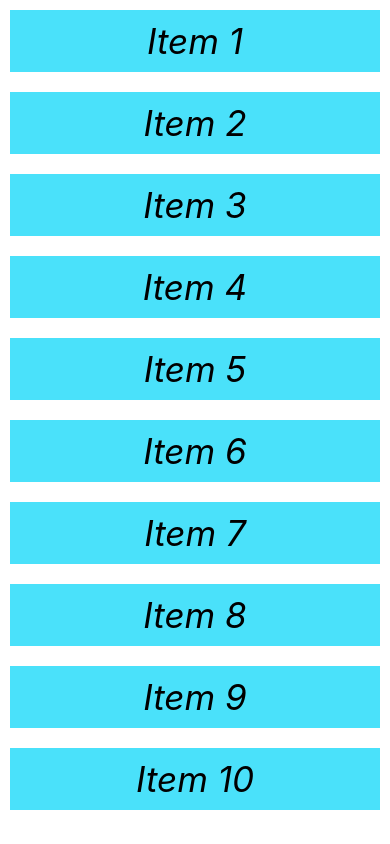
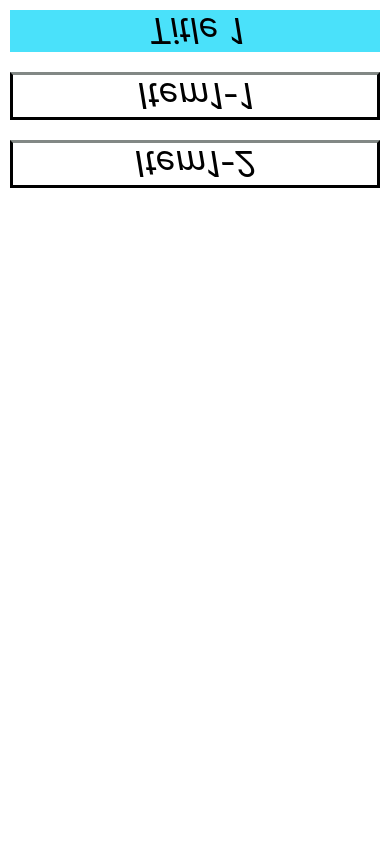
Before and after one commit to Muhibullah-09/Learn_React_Native, a React Native app: screen / in a window 390 px wide. Built offline with nearby package versions, Linux system fonts and the light colour scheme.

Commit message:
add new topic

```diff
--- a/App.js
+++ b/App.js
@@ -1,11 +1,9 @@
 import React from 'react';
-// import Layout from './src/components/Layout';
-import ListScrollViewRefreshControl from './src/components/ListScrollViewRefreshControl';
-// import {View , Text} from 'react-native';
+import SectionListTest from './src/components/SectionListTest';
 
 const App = () => {
   return (
-    <ListScrollViewRefreshControl />
+    <SectionListTest />
   );
 }
 export default App;
--- /dev/null
+++ b/src/components/SectionListTest.js
@@ -0,0 +1,75 @@
+import React, { useState } from 'react';
+import { View, Text, StyleSheet, ScrollView, RefreshControl, FlatList, SectionList } from 'react-native';
+
+
+function SectionListTest() {
+    const [Count , setCount] = useState(1);
+    const [Items, setItems] = useState([
+        {
+            header: `Title ${Count}`,
+            data: [`Item${Count}-1`, `Item${Count}-${Count+1}`],
+        },
+    ]);
+    const [Refreshing, setRefreshing] = useState(false);
+    const onRefresh = () => {
+        setRefreshing(true);
+        setItems([...Items, { header:`Title ${Count+1}`,data:[`Item${Count+1}-1`,`Item${Count+1}-2`] }]);
+        setCount(Count + 1);
+        setRefreshing(false);
+    }
+    return (
+        <SectionList
+            inverted
+            keyExtractor={(item, index) => index.toString()}
+            sections={Items}
+            renderItem={({ item }) => (
+                <Text style={styles.text}>{item}</Text>
+            )}
+            renderSectionHeader={({ section }) => (
+                <View style={styles.items}>
+                    <Text style={styles.title}>{section.header}</Text>
+                </View>
+            )}
+            refreshControl={
+                <RefreshControl
+                    refreshing={Refreshing}
+                    onRefresh={onRefresh}
+                    //colors can define all colors of reloader when it occurs
+                    colors={['#CDCDCD', '#30453A']}
+                />
+            }
+        />
+    )
+}
+
+const styles = StyleSheet.create({
+    body: {
+        flex: 1,
+        flexDirection: 'column',
+        backgroundColor: '#ffffff',
+    },
+    items: {
+        margin: 10,
+        backgroundColor: '#4ae1fa',
+        alignItems: 'center',
+        justifyContent: 'center',
+
+    },
+    title: {
+        backgroundColor: '#4ae1fa',
+        fontSize: 35,
+        color: '#000000',
+        fontStyle: 'italic',
+    },
+    text: {
+        color: '#000000',
+        fontSize: 35,
+        fontStyle: 'italic',
+        margin: 10,
+        textAlign: 'center',
+        borderBottomColor: '#828885',
+        borderWidth: 3,
+    }
+});
+
+export default SectionListTest;
```
Also changed, not shown: src/components/FlatListSectionListNestedArray.js (+103 -0 lines).
